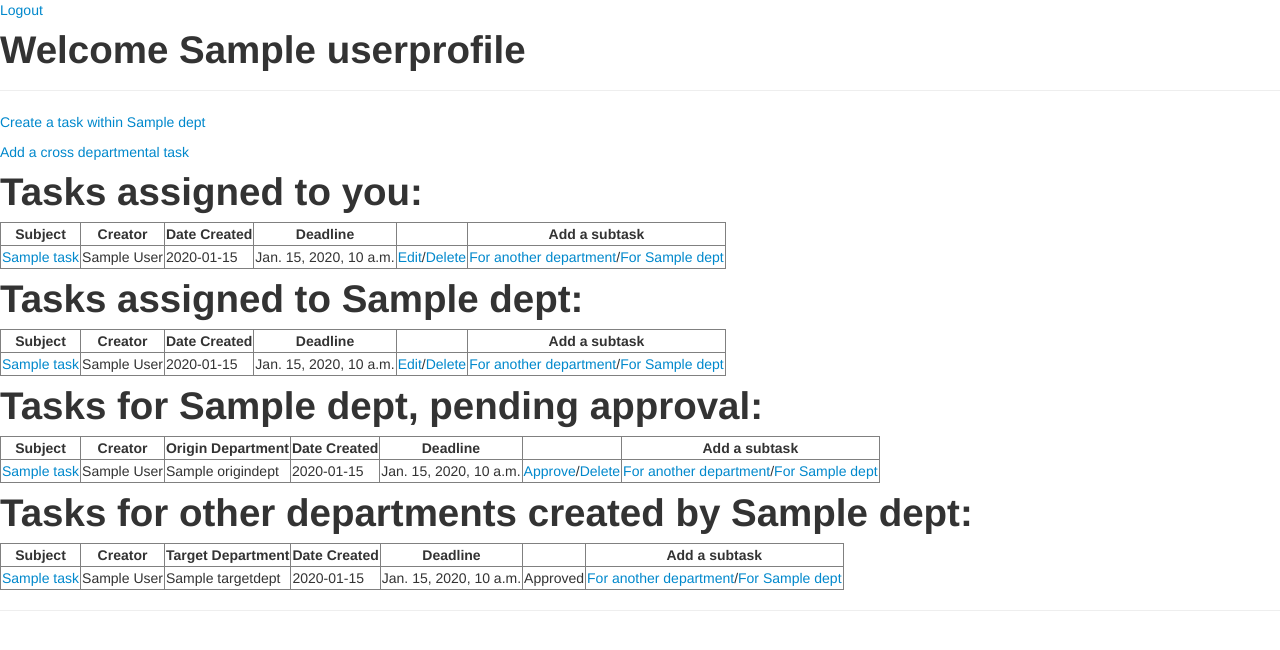
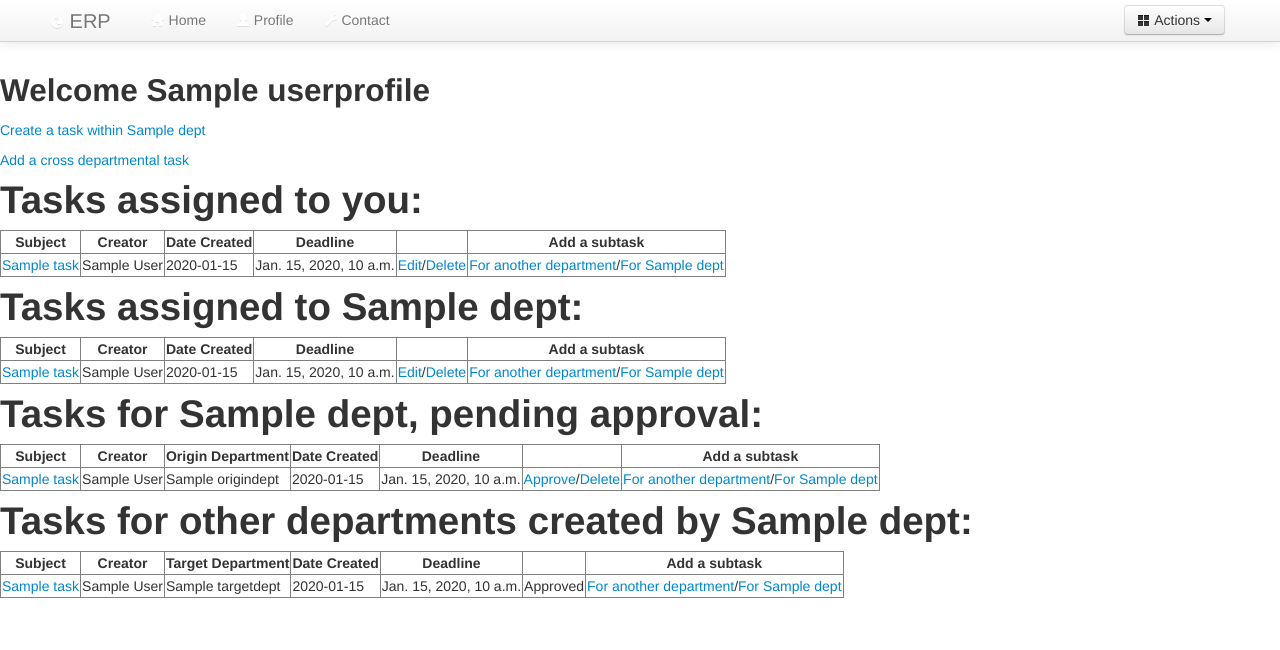
Before and after one commit to samirotiv/erp, a Django app: template templates/dash/core.html in a window 1280 px wide. Shown: the top 650 px of the page. Run offline with Django 3.2, Linux system fonts and the light colour scheme; tables that the repository leaves empty hold one stand-in row (values such as "Sample post"); the template is opened without the code that fills it: values that come from a table or form of the project are taken from there, most other values are stand-ins (such as "Sample title", 1, 10 or a date in 2020).

Commit message:
Added navbar.

```diff
--- /dev/null
+++ b/templates/base.html
@@ -0,0 +1,111 @@
+<!DOCTYPE html>
+{% load staticfiles %}
+<html lang="en">
+  <head>
+    <meta charset="utf-8">
+    <title>Shaastra | ERP - Alpha Release</title>
+    <meta name="viewport" content="width=device-width, initial-scale=1.0">
+    <meta name="description" content="">
+    <meta name="author" content="">
+
+    <script src="{% static "dash/sorttable.js" %}"></script>
+    <!-- Le styles -->
+    <link href="{% static "css/bootstrap.css" %}" rel="stylesheet" media="screen">
+	<link href="{% static "css/bootstrap.min.css" %}" rel="stylesheet" media="screen">
+	<link href="{% static "css/bootstrap-responsive.css" %}" rel="stylesheet" media="screen">
+    <style type="text/css">
+      body {
+      padding-top: 60px;
+      padding-bottom: 40px;
+      background: white;
+      }
+    </style>
+    <!--[if lt IE 9]>
+        <script src="http://html5shim.googlecode.com/svn/trunk/html5.js"></script>
+        <![endif]-->
+   {% block extrahead %}
+    {% endblock %}
+    {% block extrastyle %}
+    {% endblock %}
+ </head>
+
+  <body>
+      {% block welcome %}{% endblock %}
+
+    <div class="modal hide" id="contact">
+      <div class="modal-header">
+	<button type="button" class="close" data-dismiss="modal">×</button>
+	<h3>Contact Us:</h3>
+      </div>
+      <div class="modal-body">
+      <h4><u>Web-Operations Cores:</u></h4><br>
+	<p><strong>Champi Basak:</strong> +919962247480</p>
+	<p><strong>Varshaa Naganathan:</strong> +919940070478</p><br>
+   <!-- Or you can just contact Samir or Viswa :P -->
+	<p><h5>Email us for bugs, queries or if you're feeling lonely:</h5> shaastra@shaastra.org<br>
+
+
+	  </div>
+      <div class="modal-footer">
+      <h6> You can try Deep Thought too, but I don't think 42 is of much help. </h6>
+
+      </div>
+    </div>
+
+
+
+    <div class="navbar navbar-fixed-top">
+      <div class="navbar-inner">
+        <div class="container">
+          <a class="btn btn-navbar" data-toggle="collapse" data-target=".nav-collapse"> <span class="icon-bar"></span> <span class="icon-bar"></span> <span class="icon-bar"></span> </a>
+          <ul class="nav">
+            <li>
+              <a class="brand" href="{% url dash.views.dash_view %}" id="logo"><i class="icon-globe icon-white" style="margin-top:5px;"></i> ERP</a>
+            </li>
+          </ul>
+
+          <ul class=" nav pull-right">
+
+          </ul>
+
+
+          <div class="btn-group pull-right">
+            <a class="btn dropdown-toggle" data-toggle="dropdown" href="#"><i  class="icon-th-large"></i> Actions
+              <span class="caret"></span>
+            </a>
+            <ul class="dropdown-menu">
+              <li><a href="{% url users.views.logout %}"><i class="icon-tag"></i> Edit Profile</a></li>
+              <li>
+                <a href="{% url users.views.logout %}"><i class="icon-off"></i> Sign Out</a>
+              </li>
+            </ul>
+	  </div>
+
+
+
+          <div class="nav-collapse">
+            <ul class="nav">
+              <li id="nav_home">
+                <a href="{% url dash.views.dash_view %}"><i class="icon-home icon-white"></i> Home</a>
+              </li>
+              <li id="nav_profile">
+                <a href="{% url users.views.logout %}"><i class="icon-user icon-white"></i> Profile</a>
+              </li>
+              <li id="nav_contact">
+                <a data-toggle="modal" href="#contact"><i class="icon-wrench icon-white"></i> Contact</a>
+              </li>
+
+            </ul>
+            <ul class="nav">
+
+            </ul>
+          </div><!--/.nav-collapse -->
+        </div>
+      </div>
+    </div>
+
+    {% block content %} {% endblock %}
+
+            <!-- HKC! HKC! HKC! HKC! -->
+  </body>
+</html>
--- a/templates/dash/base.html
+++ /dev/null
@@ -1,22 +0,0 @@
-<!DOCTYPE HTML PUBLIC "-//W3C//DTD HTML 4.01//EN">
-{% load staticfiles %}
-<html lang="en">
-<head>
-    <title>{% block title %}ERP{% endblock %}</title>
-    <meta name="viewport" content="width=device-width, initial-scale=1.0">
-    <script src="{% static "dash/sorttable.js" %}"></script>
-    <link href="{% static "css/bootstrap.min.css" %}" rel="stylesheet" media="screen">
-
-</head>
-<body>
-    <a href = '/logout/'> Logout </a>
-    </br>
-    <h1>{%block welcome %} Welcome {{ userprofile }}{% endblock %}</h1>
-    <hr>
-    {% block content %}
-    {% endblock %}
-    {% block footer %}
-    <hr>
-    {% endblock %}
-</body>
-</html>
--- a/templates/dash/coord.html
+++ b/templates/dash/coord.html
@@ -1,5 +1,7 @@
-{% extends "dash/base.html" %}
+{% extends "base.html" %}
+{% block welcome %} <H2> Welcome {{ userprofile }} </H2> {% endblock %}
     {% block content %}
+
 
         {% if user_tasks %}
             <p><h1>Tasks assigned to you:</h1>
--- a/templates/dash/core.html
+++ b/templates/dash/core.html
@@ -1,4 +1,5 @@
-{% extends "dash/base.html" %}
+{% extends "base.html" %}
+{% block welcome %} <H2> Welcome {{ userprofile }} </H2> {% endblock %}
     {% block content %}
     <p> <a href = {% url tasks.views.add_intra_task %}> Create a task within {{ userprofile.dept }} </a> </p>
     <P> <a href = {% url tasks.views.add_cross_task %}> Add a cross departmental task </a> </p>
--- a/templates/dash/supercoord.html
+++ b/templates/dash/supercoord.html
@@ -1,4 +1,5 @@
-{% extends "dash/base.html" %}
+{% extends "base.html" %}
+{% block welcome %} <H2> Welcome {{ userprofile }} </H2> {% endblock %}
     {% block content %}
 
         {% if user_tasks %}
```
Also changed, not shown: templates/tasks/display.html (+3 -11 lines), templates/tasks/task.html (+3 -11 lines).
